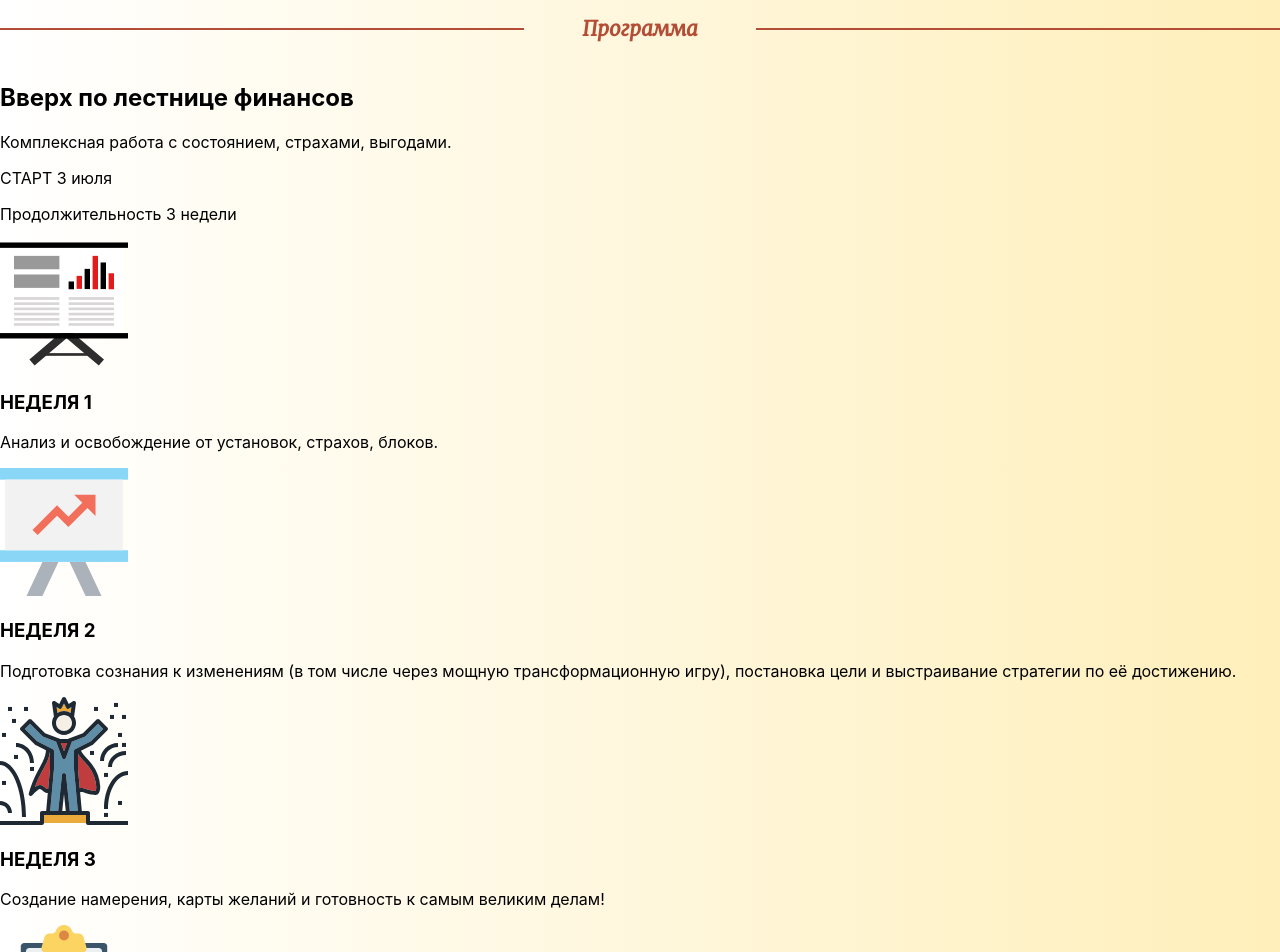
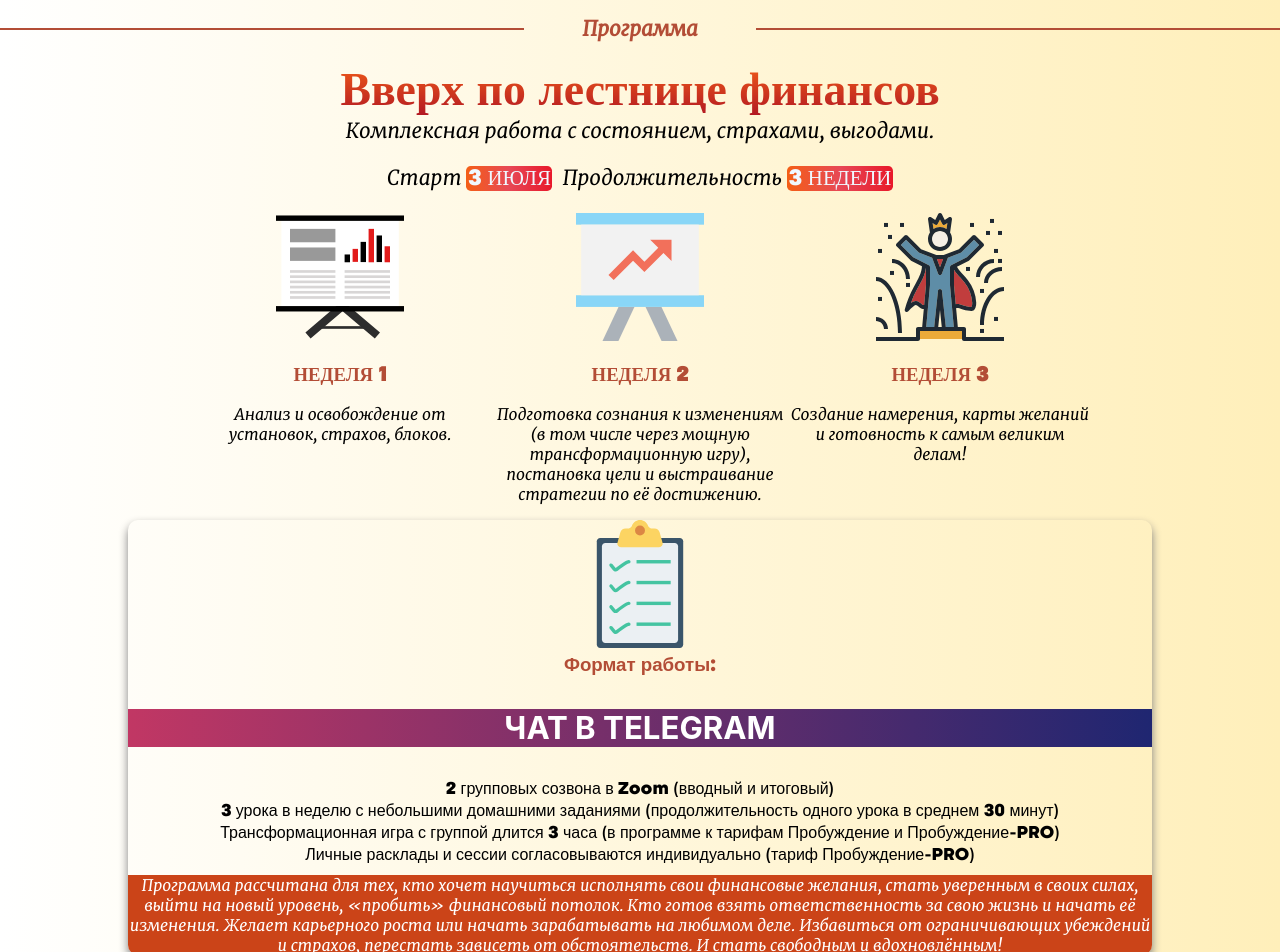
Before and after one commit to shinkar94/Tarot, a React (Create React App) app: page / in a window 1280 px wide. Shown: the part 800-1752 px from the top of the page. Built offline with nearby package versions, Linux system fonts and the light colour scheme.

Commit message:
refactor: refactor activeSpan.tsx added style Programme

```diff
--- a/src/common/span/activeSpan.tsx
+++ b/src/common/span/activeSpan.tsx
@@ -17,4 +17,5 @@ const StSpan = styled.span`
   text-transform: uppercase;
   font-weight: 500;
   color: aliceblue;
+  font-family: kamerik-205-heavy,serif;
 `
--- a/src/features/Programm/ProgrammeBody/ProgrammeBody.tsx
+++ b/src/features/Programm/ProgrammeBody/ProgrammeBody.tsx
@@ -11,6 +11,7 @@ export const ProgrammeBody = observer(() => {
     const {data_programme} = DataProgramme
     return (
         <StProgrammeBody>
+            <div className={'containerBody'}>
                 <div className="bodyImgBlock">
                     <img src={boardImg} alt="programmeImage"/>
                     <h3>НЕДЕЛЯ 1</h3>
@@ -26,15 +27,35 @@ export const ProgrammeBody = observer(() => {
                     <h3>НЕДЕЛЯ 3</h3>
                     <p>{data_programme.week_data.third}</p>
                 </div>
+            </div>
+
             <WorkFormat format_date={data_programme.format_date}/>
         </StProgrammeBody>
     );
 });
 
 const StProgrammeBody = styled.div`
+  display: flex;
+  flex-direction: column;
+  align-items: center;
+  .containerBody{
+    display: flex;
+    flex-wrap: wrap;
+    justify-content: center;
     .bodyImgBlock{
+      text-align: center;
+      max-width: 300px;
       & img{
         width: 10vw;
       }
+      & h3{
+        font-family: kamerik-205-heavy,serif;
+        color: var(--global-color);
       }
+      & p{
+        font-family: merriweather-italic, serif;
+      }
+    }
+  }
+
 `
--- a/src/features/Programm/ProgrammeHed/ProgrammeHed.tsx
+++ b/src/features/Programm/ProgrammeHed/ProgrammeHed.tsx
@@ -1,14 +1,43 @@
 import React from 'react';
+import styled from "styled-components";
+import {ActiveSpan} from "../../../common/span/activeSpan";
 
 export const ProgrammeHed = () => {
     return (
-        <div className="programme-hed">
+        <StProgrammeHed>
             <h2 className="program-h2">Вверх по лестнице финансов</h2>
             <p className="program-p">Комплексная работа с состоянием, страхами, выгодами.</p>
             <div className="program-event-detali">
-                <p><span className="detali-span">СТАРТ</span> 3 июля</p>
-                <p><span className="detali-span">Продолжительность</span> 3 недели</p>
+                <p>Старт <ActiveSpan name={'3 июля'} /></p>
+                <p>Продолжительность <ActiveSpan name={'3 недели'} /></p>
             </div>
-        </div>
+        </StProgrammeHed>
     );
 };
+
+const StProgrammeHed = styled.div`
+  .program-h2 {
+    font-family: kamerik-205-heavy, serif;
+    font-size: calc(var(--index) * 2.2);
+    text-align: center;
+    color: transparent;
+    background-image: linear-gradient(to bottom, #f25d19, #af1523);
+    -webkit-background-clip: text;
+    background-clip: text;
+    margin: 0;
+  }
+
+  .program-p {
+    font-family: merriweather-italic, serif;
+    font-size: calc(var(--index));
+    text-align: center;
+    margin: 0;
+  }
+  .program-event-detali{
+    display: flex;
+    justify-content: center;
+    gap: 10px;
+    font-family: merriweather-italic, serif;
+    font-size: calc(var(--index));
+  }
+`
--- a/src/features/Programm/ProgrammeHed/WorkFormat/WorkFormat.tsx
+++ b/src/features/Programm/ProgrammeHed/WorkFormat/WorkFormat.tsx
@@ -16,17 +16,55 @@ export const WorkFormat:FC<WorkFormatType> = observer(({format_date}) => {
             <div className="format-title"><h3>Формат работы:</h3></div>
             <div className="format-description">
                 <p className="chat-tel">ЧАТ В TELEGRAM</p>
-                {paragraph.map((el, index) => <p key={index}>{el}</p>)}
-                <h3>{program_description}</h3>
+                {paragraph.map((el, index) => <p key={index} className={'tel-info'}>{el}</p>)}
+                <p className={'tel-desc'}>{program_description}</p>
             </div>
         </StWorkFormat>
     );
 });
 
 const StWorkFormat = styled.div`
-  .format-img{
-    & img{
+  display: flex;
+  flex-direction: column;
+  align-items: center;
+  text-align: center;
+  box-shadow: 0 5px 10px gray;
+  max-width: 80vw;
+  border-radius: 10px;
+
+  .format-img {
+    & img {
       width: 10vw;
     }
   }
+
+  .format-title {
+    & h3 {
+      font-family: kamerik-205-heavy, sans-serif;
+      color: var(--global-color);
+      margin: 2px;
+    }
+  }
+
+  .format-description {
+    .chat-tel {
+      color: white;
+      font-weight: bold;
+      font-size: calc(var(--index) * 1.5);
+      background: linear-gradient(90deg, #C13764, #1F2671);
+    }
+
+    .tel-info {
+      font-family: kamerik-205-heavy, sans-serif;
+      margin: 2px;
+    }
+
+    .tel-desc {
+      font-family: merriweather-italic, sans-serif;
+      background: #cb4418;
+      margin: 10px 0 0 0;
+      border-radius: 0 0 10px 10px;
+      color: #ffffff;
+    }
+  }
 `
```
Lines whose indentation alone changed are shown as unchanged.
